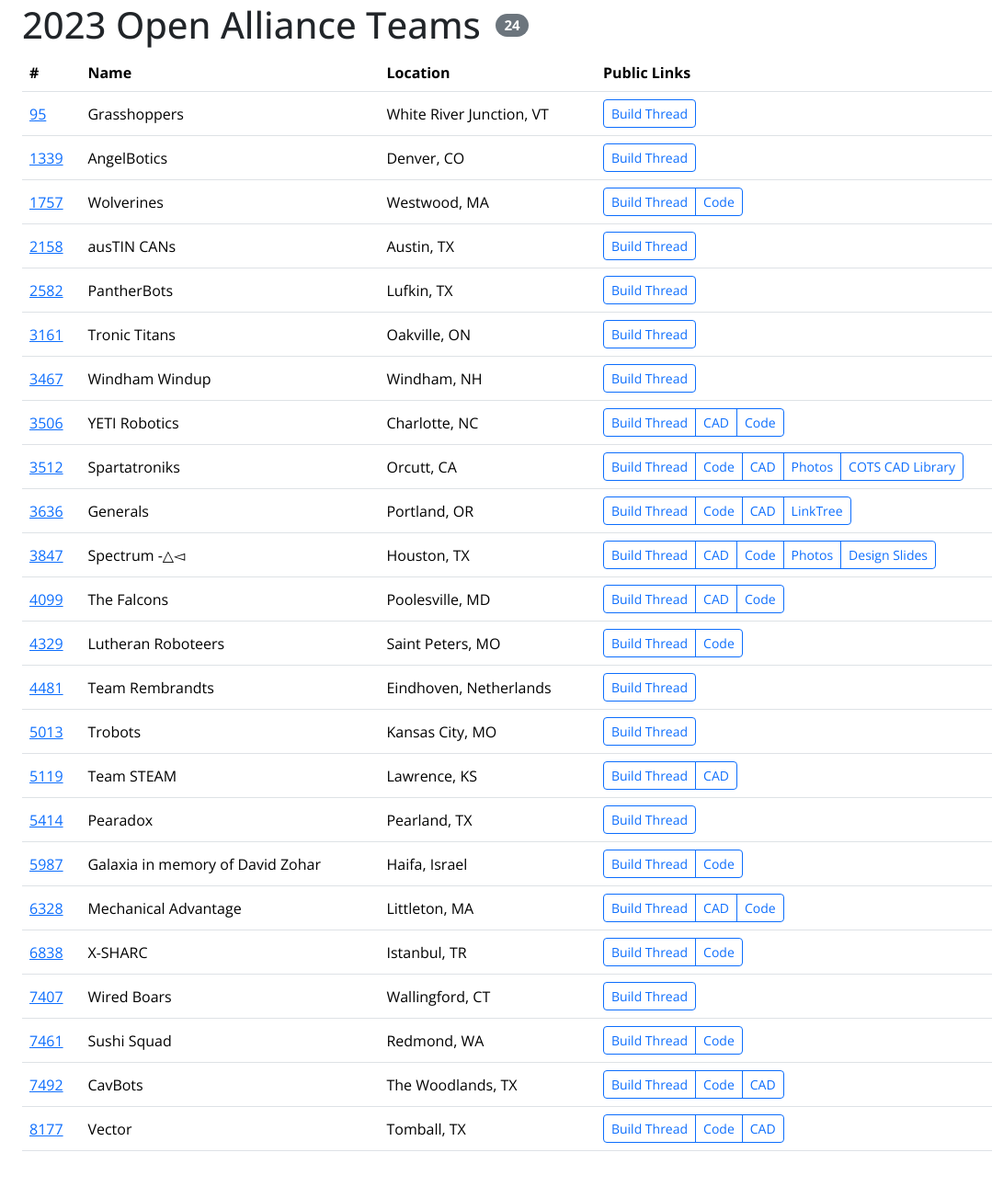
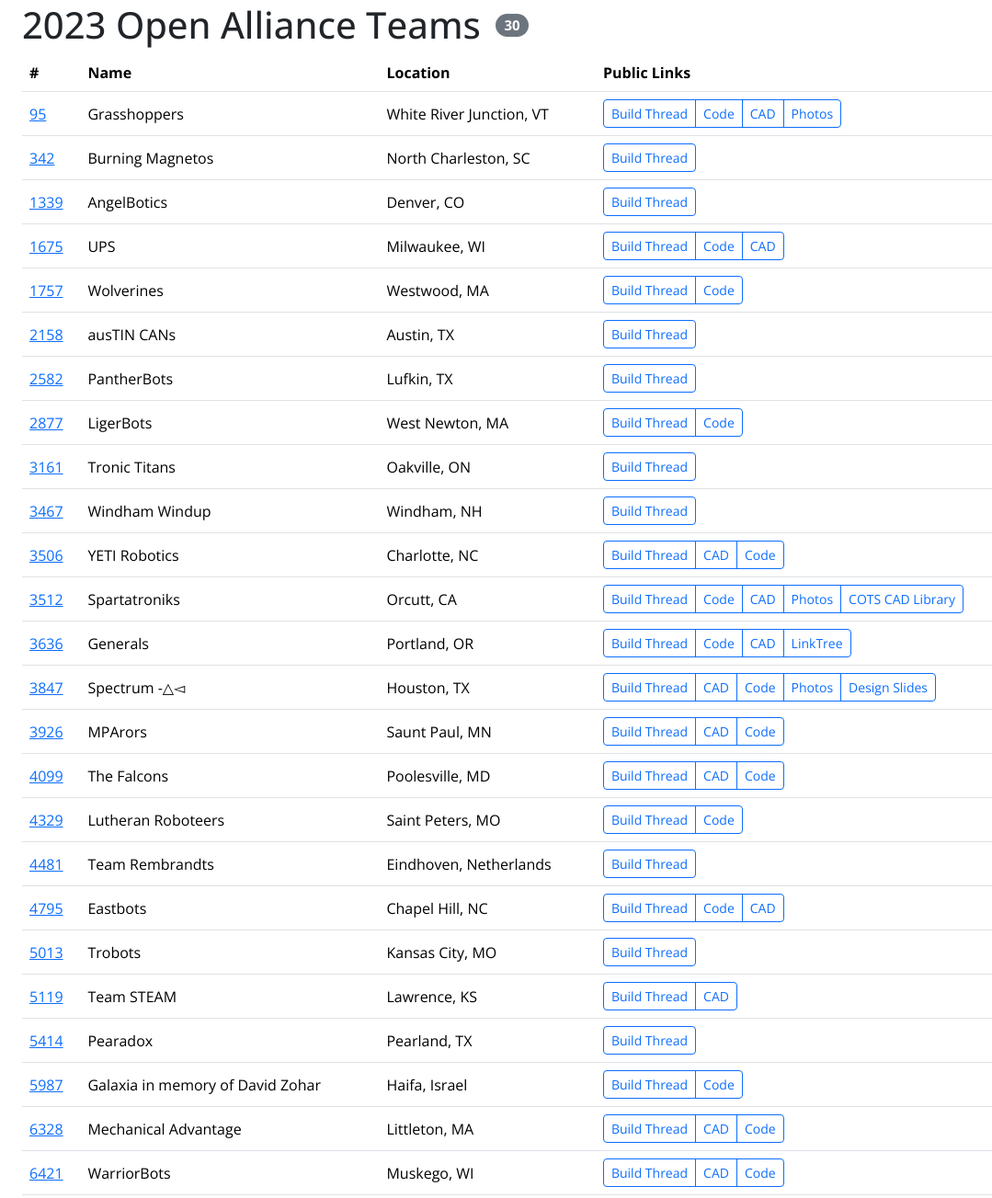
Before and after one commit to theopenalliance/theopenalliance.github.io, a Gatsby site: page /teams/2023 in a window 1280 px wide. Shown: the part 886-2189 px from the top of the page at 92% size, without its empty margins (58-1137 px from the left). Before the commit the page ends 2154 px from the top, so only its background shows below. Built offline with nearby package versions, Linux system fonts and the light colour scheme; Gatsby itself is replaced by a stand-in of ours.

Commit message:
Add teams

```diff
--- a/src/pages/teams/2023.tsx
+++ b/src/pages/teams/2023.tsx
@@ -34,6 +34,11 @@ const allTeams: TeamInfo[] = [
       CD(
         "https://www.chiefdelphi.com/t/frc-95-the-grasshoppers-2023-build-thread/419845"
       ),
+      Code("https://github.com/first95"),
+      CAD(
+        "https://cad.onshape.com/documents/f39c65f0231d5f8868892a7b/w/992aa826d21f73a3e6208eac/e/baa93adb8eec6a291f849550"
+      ),
+      Photos("https://imgur.com/a/otSElpv"),
     ],
   },
   {
@@ -183,6 +188,30 @@ const allTeams: TeamInfo[] = [
 
   //
   {
+    number: 342,
+    name: "Burning Magnetos",
+    location: "North Charleston, SC",
+    media: [
+      CD(
+        "https://www.chiefdelphi.com/t/342-the-burning-magnetos-2023-open-alliance-build-blog/419198"
+      ),
+    ],
+  },
+  {
+    number: 1675,
+    name: "UPS",
+    location: "Milwaukee, WI",
+    media: [
+      CD(
+        "https://www.chiefdelphi.com/t/1675-ups-open-alliance-build-thread/419479"
+      ),
+      Code("https://github.com/frc1675"),
+      CAD(
+        "https://cad.onshape.com/documents/29513bb20d40edfa37fa2393/w/e1f8d8ce1eb8fe1e955311e8/e/660513d2a0183a629db6e53c"
+      ),
+    ],
+  },
+  {
     number: 1757,
     name: "Wolverines",
     location: "Westwood, MA",
@@ -214,6 +243,17 @@ const allTeams: TeamInfo[] = [
     ],
   },
   {
+    number: 2877,
+    name: "LigerBots",
+    location: "West Newton, MA",
+    media: [
+      CD(
+        "https://www.chiefdelphi.com/t/ligerbots-2877-frc-openalliance-build-thread-2023/420435"
+      ),
+      Code("https://github.com/ligerbots/ChargedUp2023"),
+    ],
+  },
+  {
     number: 3161,
     name: "Tronic Titans",
     location: "Oakville, ON",
@@ -229,6 +269,20 @@ const allTeams: TeamInfo[] = [
     location: "Windham, NH",
     media: [
       CD("https://www.chiefdelphi.com/t/team-3467-2023-build-blog/417264"),
+    ],
+  },
+  {
+    number: 3926,
+    name: "MPArors",
+    location: "Saunt Paul, MN",
+    media: [
+      CD(
+        "https://www.chiefdelphi.com/t/team-3926-mparor-robotics-2023-open-alliance-thread/422393"
+      ),
+      CAD(
+        "https://cad.onshape.com/documents/b4ce2eefa49846c6dfac2e51/w/d102ea67771c5deb6fd79a5a/e/cea1cbbc56da02c089f3c649?renderMode=0&uiState=63bdf524acf5605ba574ac5e"
+      ),
+      Code("https://github.com/mparobotics/2023-Season"),
     ],
   },
   {
@@ -252,6 +306,20 @@ const allTeams: TeamInfo[] = [
     media: [
       CD("https://www.chiefdelphi.com/t/frc-4329-2023-build-thread/419733/"),
       Code("https://github.com/4329"),
+    ],
+  },
+  {
+    number: 4795,
+    name: "Eastbots",
+    location: "Chapel Hill, NC",
+    media: [
+      CD(
+        "https://www.chiefdelphi.com/t/4795-eastbots-2023-build-thread/419806"
+      ),
+      Code("https://github.com/Team-4795"),
+      CAD(
+        "https://cad.onshape.com/documents?column=modifiedAt&nodeId=2bcf9c3eab1e130449f5ca4f&resourceType=folder&sortOrder=desc"
+      ),
     ],
   },
   {
@@ -294,6 +362,20 @@ const allTeams: TeamInfo[] = [
     media: [
       CD("https://www.chiefdelphi.com/t/5987-galaxia-2023-build-thread/420543"),
       Code("https://github.com/Galaxia5987"),
+    ],
+  },
+  {
+    number: 6421,
+    name: "WarriorBots",
+    location: "Muskego, WI",
+    media: [
+      CD(
+        "https://www.chiefdelphi.com/t/6421-warriorbots-2023-build-thread-open-alliance-2023/420130"
+      ),
+      CAD(
+        "https://cad.onshape.com/documents/4be16f6ba455a61bd96f7845/w/bffd04c0cd52e71d6a01a952/e/9ab4e9123aa743f088d59ce2"
+      ),
+      Code("https://github.com/frc6421/2023-robot"),
     ],
   },
   {
```
